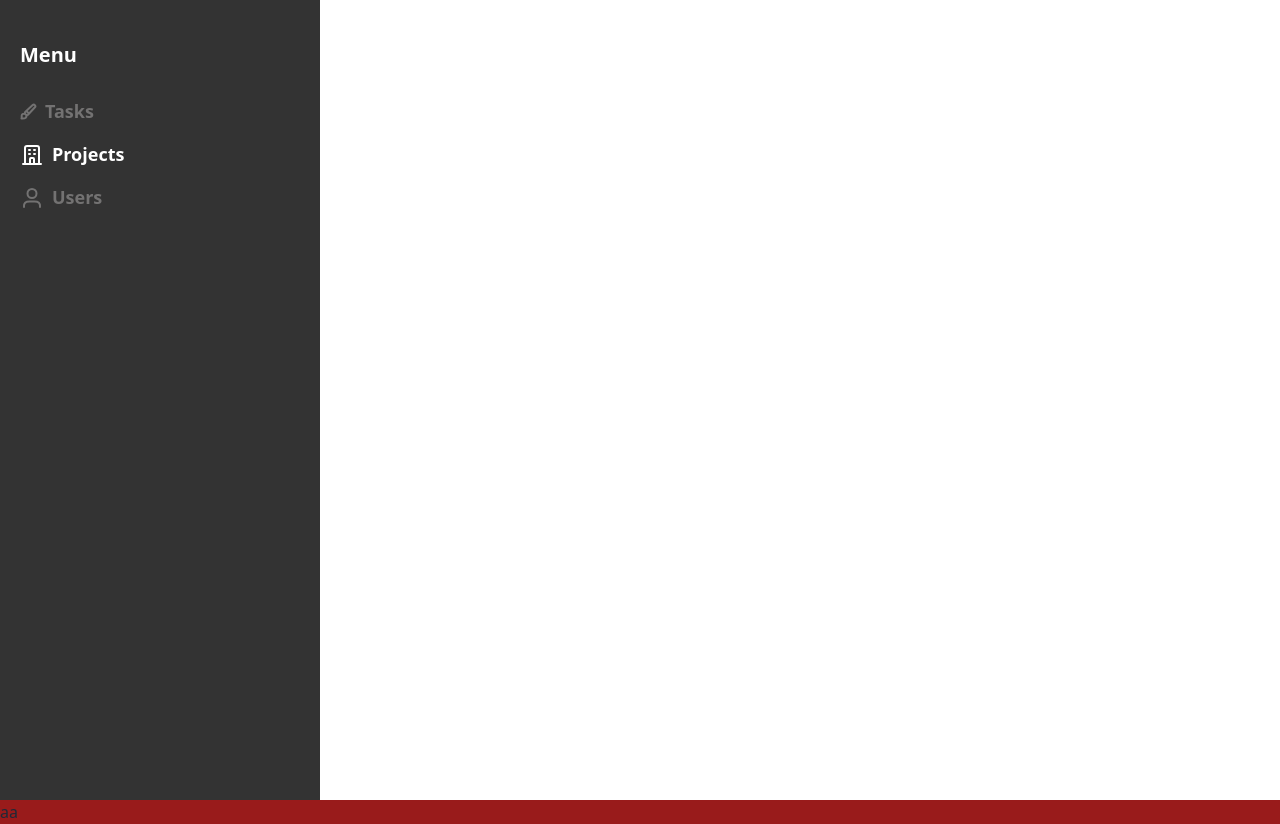
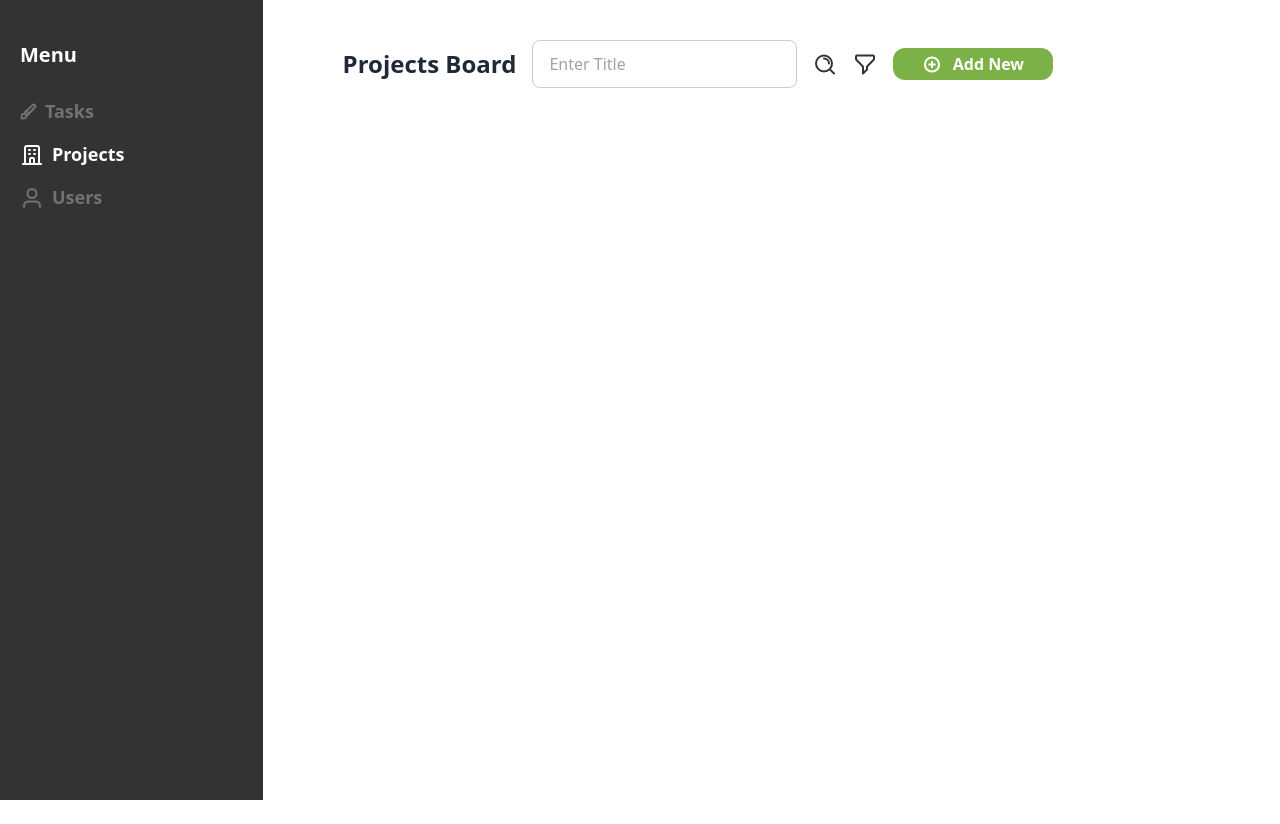
Before and after one commit to yutounun/TaskManagementFrontEnd, a Next.js app: page /projects/list in a window 1280 px wide. After the commit the page ends 800 px from the top, so only its background shows below. Built offline with nearby package versions, Linux system fonts and the light colour scheme.

Commit message:
create titles on each page

```diff
--- a/src/app/common/Button.tsx
+++ b/src/app/common/Button.tsx
@@ -44,7 +44,7 @@ const Button = ({ ...props }, propTypes) => {
       {props.new && (
         <button
           onClick={props.onClick}
-          className="rounded-xl bg-accent text-white w-40 h-8 flex text-center items-center justify-center gap-3"
+          className="rounded-xl font-bold bg-accent text-white w-40 h-8 flex text-center items-center justify-center gap-3"
         >
           <Plus color="white" /> Add New
         </button>
--- a/src/app/common/SideBar.tsx
+++ b/src/app/common/SideBar.tsx
@@ -1,6 +1,7 @@
 import Pen from "@/common/icons/Pen";
 import Tower from "@/common/icons/Tower";
 import User1 from "@/common/icons/User1";
+import Link from "next/link";
 
 interface PropsType {
   active: "tasks" | "projects" | "users";
@@ -12,34 +13,37 @@ export default function SideBar({ ...props }: PropsType) {
       <h1 className="mb-3 text-xxl text-white font-bold">Menu</h1>
 
       {/* Tasks */}
-      <div
+      <Link
+        href="/tasks/list"
         className={`flex items-center gap-2 text-xl font-bold ${
           props.active === "tasks" ? "text-white" : "text-inactive"
         }`}
       >
         <Pen color={`${props.active === "tasks" ? "white" : "#737272"}`} />
         <span>Tasks</span>
-      </div>
+      </Link>
 
       {/* Projects */}
-      <div
+      <Link
+        href="/projects/list"
         className={`flex items-center gap-2 text-xl font-bold ${
           props.active === "projects" ? "text-white" : "text-inactive"
         }`}
       >
         <Tower color={`${props.active === "projects" ? "white" : "#737272"}`} />
         <span>Projects</span>
-      </div>
+      </Link>
 
       {/* Users */}
-      <div
+      <Link
+        href="/users/list"
         className={`flex items-center gap-2 text-xl font-bold ${
           props.active === "users" ? "text-white" : "text-inactive"
         }`}
       >
         <User1 color={`${props.active === "users" ? "white" : "#737272"}`} />
         <span>Users</span>
-      </div>
+      </Link>
     </div>
   );
 }
--- a/src/app/common/Title.tsx
+++ b/src/app/common/Title.tsx
@@ -11,7 +11,7 @@ interface propTypes {
 }
 const Title = ({ ...props }: propTypes) => {
   return (
-    <div className="flex items-center gap-4 mx-40">
+    <div className="flex items-center gap-4 mx-20 mt-10">
       {/* Page Title */}
       <h1 className="text-2xl font-bold">{props.title} Board</h1>
 
--- a/src/app/projects/layout.tsx
+++ b/src/app/projects/layout.tsx
@@ -7,9 +7,9 @@ export default function TasksLayout({
 }) {
   return (
     <>
-      <Navbar active="projects" />
       <div className="flex h-full">
-        <main className="w-full">{children}</main>
+        <Navbar active="projects" />
+        <div className="w-screen">{children}</div>
       </div>
     </>
   );
--- a/src/app/projects/list/page.tsx
+++ b/src/app/projects/list/page.tsx
@@ -1,3 +1,9 @@
+import Title from "@/common/Title";
+
 export default function Tasks() {
-  return <div className="bg-red-800">aa</div>;
+  return (
+    <>
+      <Title title="Projects" newBtn />
+    </>
+  );
 }
--- a/src/app/tasks/list/page.tsx
+++ b/src/app/tasks/list/page.tsx
@@ -1,3 +1,9 @@
+import Title from "@/common/Title";
+
 export default function Tasks() {
-  return <div className="bg-red-800">aa</div>;
+  return (
+    <>
+      <Title title="Tasks" newBtn />
+    </>
+  );
 }
--- a/src/app/users/layout.tsx
+++ b/src/app/users/layout.tsx
@@ -7,9 +7,9 @@ export default function TasksLayout({
 }) {
   return (
     <>
-      <Navbar active="users" />
       <div className="flex h-full">
-        <main className="w-full">{children}</main>
+        <Navbar active="users" />
+        <div className="w-screen">{children}</div>
       </div>
     </>
   );
--- a/src/app/users/list/page.tsx
+++ b/src/app/users/list/page.tsx
@@ -1,3 +1,9 @@
+import Title from "@/common/Title";
+
 export default function Tasks() {
-  return <div className="bg-red-800">aa</div>;
+  return (
+    <>
+      <Title title="Users" />
+    </>
+  );
 }
```
